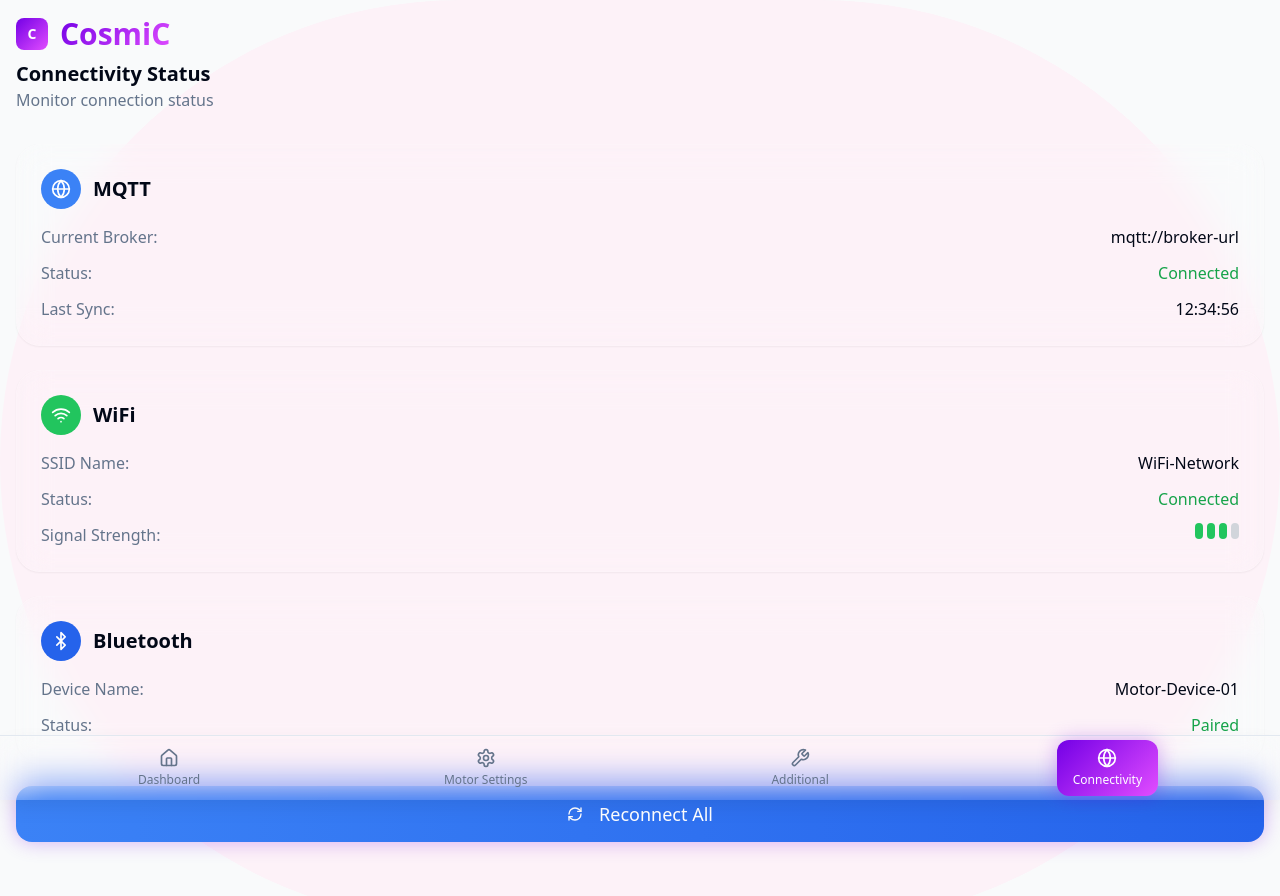
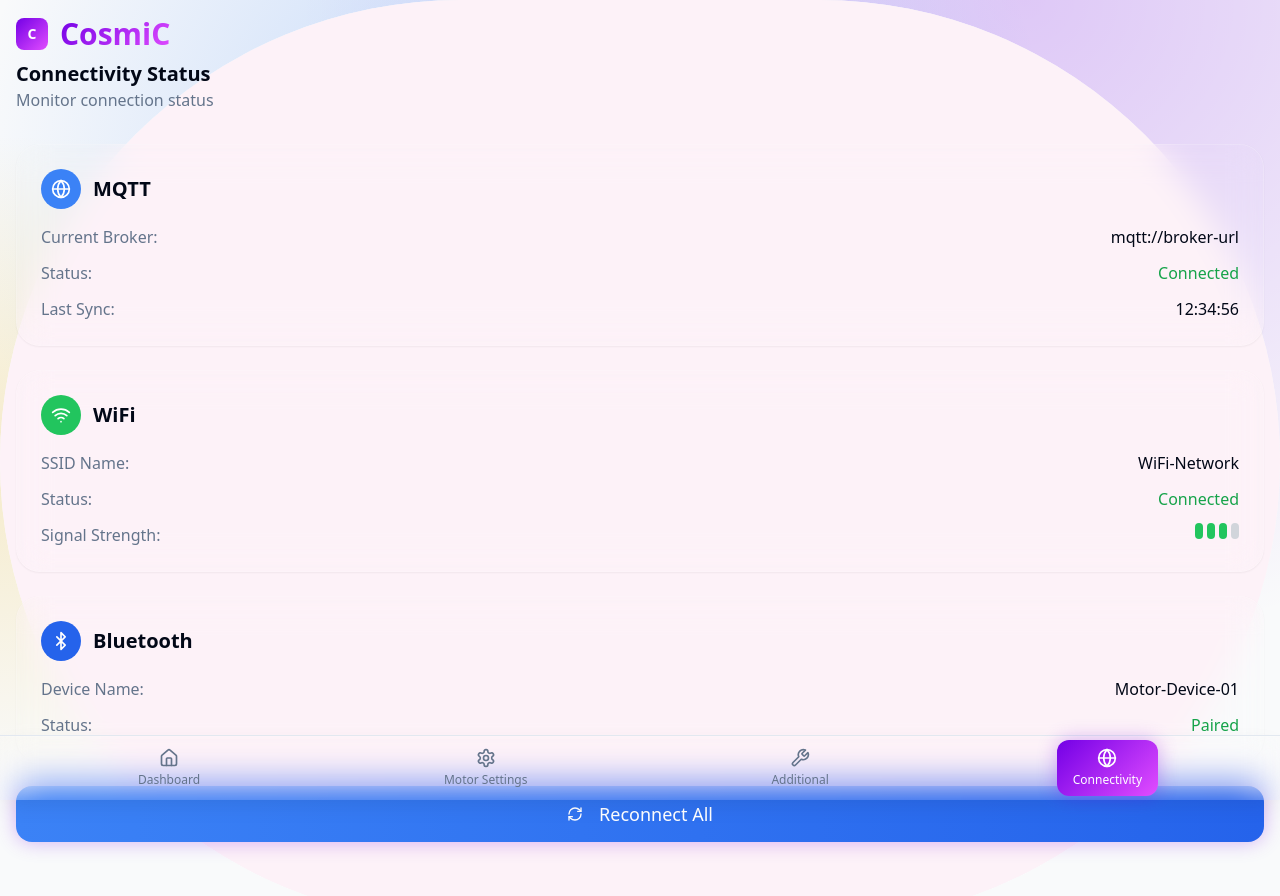
Before and after one commit to mathankumarspai/phase-control-pilot, a React (Vite) app: page /connectivity in a window 1280 px wide. Shown: the top 896 px of the page. Built offline with nearby package versions, Linux system fonts and the light colour scheme.

Commit message:
Visual edit in Lovable

```diff
--- a/src/App.tsx
+++ b/src/App.tsx
@@ -9,16 +9,13 @@ import { AdditionalSettings } from "./pages/AdditionalSettings";
 import { Connectivity } from "./pages/Connectivity";
 import { Navigation } from "./components/Navigation";
 import NotFound from "./pages/NotFound";
-
 const queryClient = new QueryClient();
-
-const App = () => (
-  <QueryClientProvider client={queryClient}>
+const App = () => <QueryClientProvider client={queryClient}>
     <TooltipProvider>
       <Toaster />
       <Sonner />
       <BrowserRouter>
-        <div className="min-h-screen bg-background">
+        <div className="min-h-screen bg-background rounded-full">
           <Routes>
             <Route path="/" element={<Dashboard />} />
             <Route path="/motor-settings" element={<MotorSettings />} />
@@ -31,7 +28,5 @@ const App = () => (
         </div>
       </BrowserRouter>
     </TooltipProvider>
-  </QueryClientProvider>
-);
-
+  </QueryClientProvider>;
 export default App;
```
